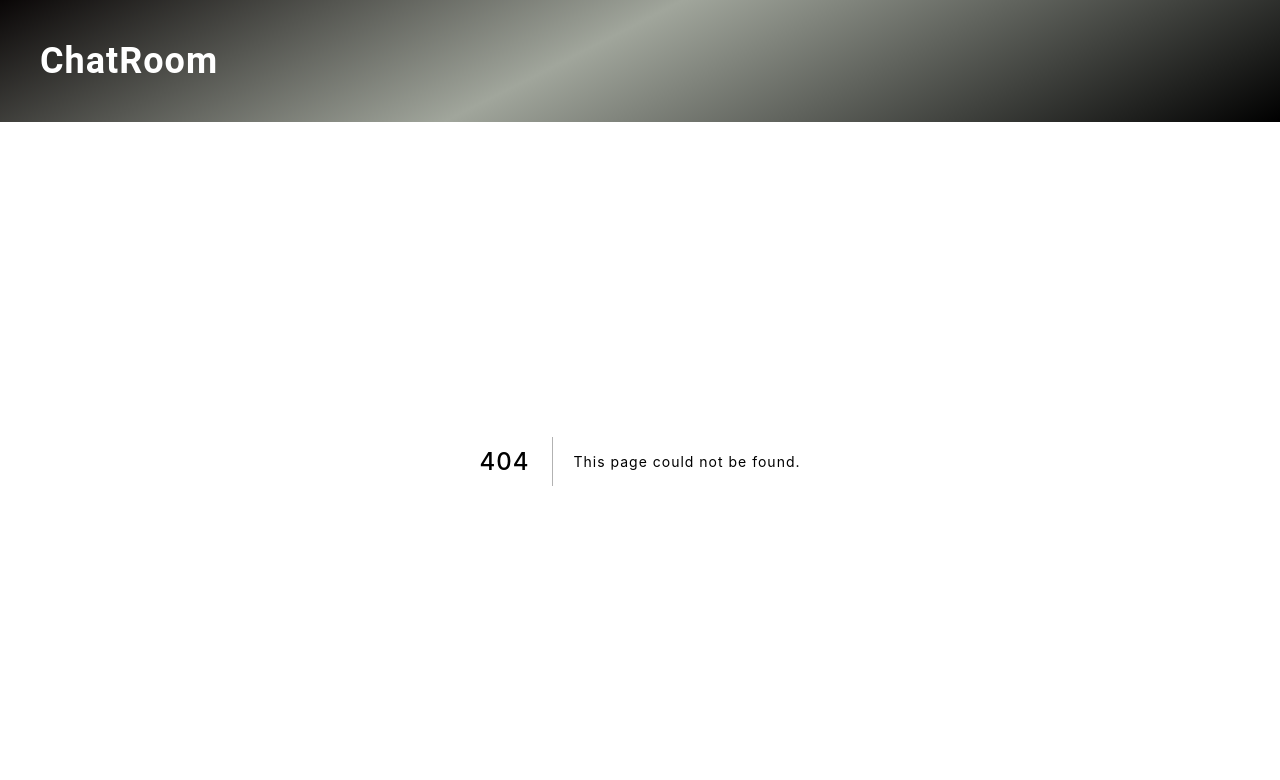
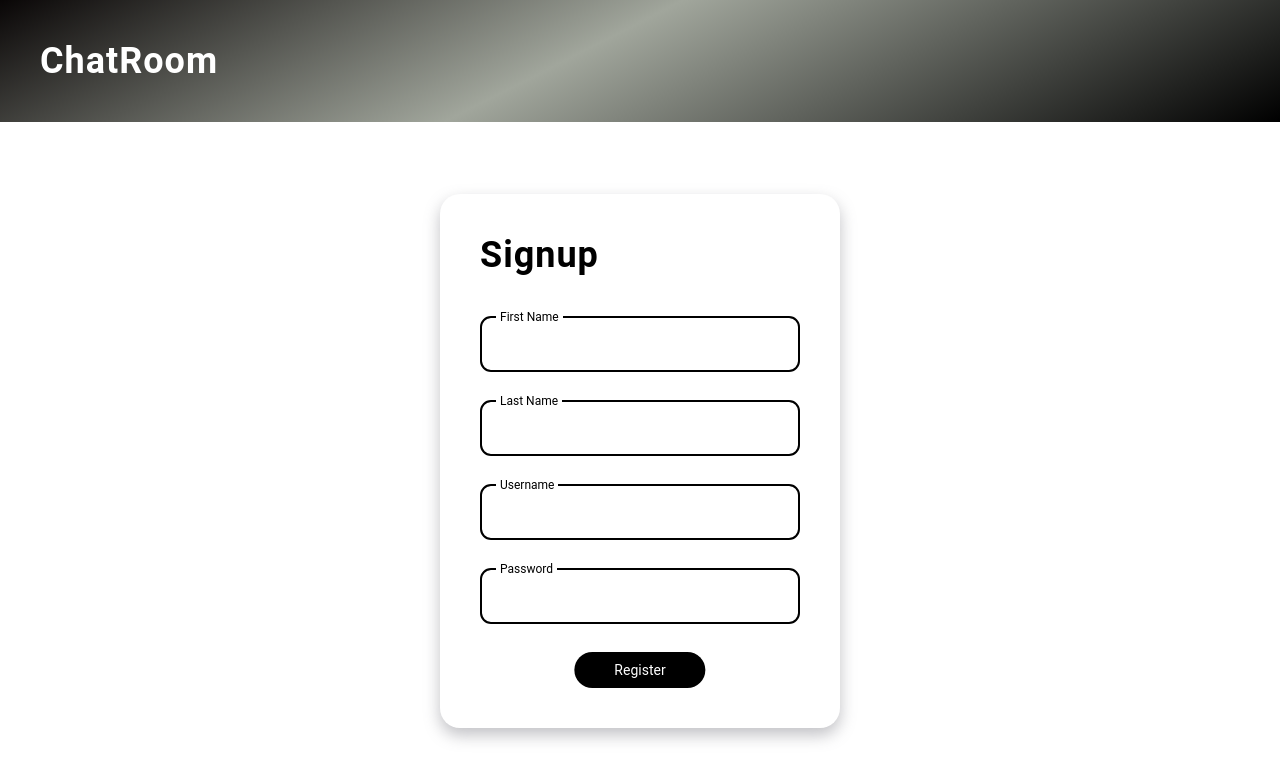
Before and after one commit to misbahkhalilaz/chat-room-web, a Next.js app: page /register in a window 1280 px wide. Before the commit this address had no page. Shown: the top 780 px of the page. Built offline with nearby package versions, Linux system fonts and the light colour scheme.

Commit message:
feat: register page

```diff
--- /dev/null
+++ b/src/pages/register.tsx
@@ -0,0 +1,61 @@
+import {NextPage} from 'next';
+import React from 'react';
+import {useForm} from 'react-hook-form';
+import {useDispatch} from 'react-redux';
+import {InputField} from 'src/components/InputField/InputField';
+import {registerAction} from 'src/redux/auth/auth.action';
+
+const RegisterPage: NextPage = () => {
+    const dispatch = useDispatch();
+    const {
+        handleSubmit,
+        register,
+        formState: {errors},
+    } = useForm<RegisterUser>();
+
+    const requiredRule = {
+        value: true,
+        message: 'This field is required.',
+    };
+
+    return (
+        <form
+            className="form-card"
+            onSubmit={handleSubmit((formState) => {
+                dispatch(registerAction(formState));
+            })}>
+            <h1>Signup</h1>
+            <InputField
+                {...register('firstName', {required: requiredRule})}
+                label="First Name"
+                autoFocus={true}
+                isError={!!errors.firstName}
+                message={errors.firstName?.message}
+            />
+            <InputField
+                {...register('lastName', {required: requiredRule})}
+                label="Last Name"
+                autoFocus={true}
+                isError={!!errors.lastName}
+                message={errors.lastName?.message}
+            />
+            <InputField
+                {...register('userName', {required: requiredRule})}
+                label="Username"
+                autoFocus={true}
+                isError={!!errors.userName}
+                message={errors.userName?.message}
+            />
+            <InputField
+                {...register('password', {required: requiredRule})}
+                label="Password"
+                autoFocus={true}
+                isError={!!errors.password}
+                message={errors.password?.message}
+            />
+            <button type="submit">Register</button>
+        </form>
+    );
+};
+
+export default RegisterPage;
--- a/src/styles/global.scss
+++ b/src/styles/global.scss
@@ -60,3 +60,25 @@ button {
     height: size(5) !important;
     width: size(4) !important;
 }
+
+.form-card {
+    padding: 40px;
+    max-width: 90vw;
+    width: 400px;
+    box-sizing: border-box;
+    border-radius: 20px;
+    box-shadow: $cardShadow;
+
+    & > h1 {
+        margin-bottom: 40px;
+    }
+
+    & > button {
+        margin-left: calc(50%);
+        padding: 10px 40px;
+        background: black;
+        transform: translateX(-50%);
+        color: white;
+        border-radius: 20px;
+    }
+}
```
